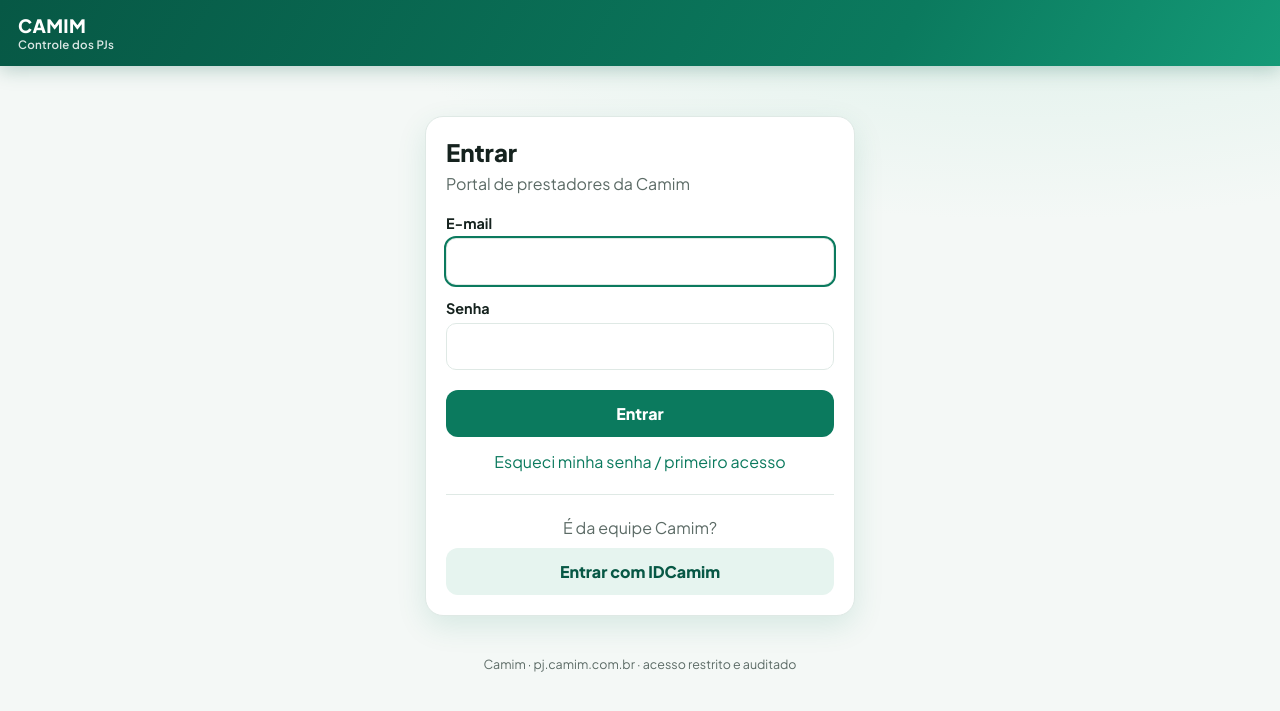
After one commit to mspcris/pj, a Django app: page /entrar/ in a window 1280 px wide. The commit adds this page. Shown: the top 711 px of the page. Run offline with Django 5.2, Linux system fonts and the light colour scheme.

Commit message:
Login por e-mail+senha para PJ sem idCamim (Guido/@gmail)
A tela /entrar/ vira a porta de entrada: e-mail+senha para PJ externo OU botao IDCamim para a equipe Camim. 1o acesso e 'esqueci a senha' usam o mesmo link de uso unico (token do Django). Convive com o SSO; os dois caminhos respeitam a mesma whitelist (UsuarioPermitido ativo). Corrige o acesso indo direto ao idCamim.

Co-Authored-By: Claude Opus 5 <noreply@anthropic.com>

```diff
--- a/core/urls.py
+++ b/core/urls.py
@@ -1,10 +1,17 @@
 from django.urls import path
 
-from . import api, views, views_painel
+from . import api, views, views_auth, views_painel
 
 urlpatterns = [
     path('', views.home, name='home'),
     path('sem-acesso/', views.sem_acesso, name='sem_acesso'),
+    # Login por e-mail+senha (PJ sem idCamim) — convive com o IDCamim.
+    path('entrar/', views_auth.entrar, name='entrar'),
+    path('sair/', views_auth.sair, name='sair'),
+    path('senha/recuperar/', views_auth.recuperar_senha,
+         name='recuperar_senha'),
+    path('senha/definir/<uidb64>/<token>/', views_auth.definir_senha,
+         name='definir_senha'),
     path('boleto/', views.anexar_boleto, name='anexar_boleto'),
     path('contratos/', views.contratos_postos, name='contratos_postos'),
     path('contratos/<int:posto_id>/', views.contratos_lista,
--- /dev/null
+++ b/core/views_auth.py
@@ -0,0 +1,155 @@
+"""Login por e-mail + senha para PJs SEM idCamim (ex.: quem só tem @gmail).
+
+Convive com o IDCamim: quem é da Camim continua entrando pelo SSO; os PJs
+externos entram por senha. Os dois caminhos respeitam a MESMA whitelist
+(UsuarioPermitido ativo) — senha certa sem linha ativa não entra em nada.
+
+O primeiro acesso e o "esqueci a senha" usam o MESMO link: um token de uso
+único gerado pelo Django (default_token_generator), que se invalida sozinho
+assim que a senha é definida (o hash muda).
+"""
+import logging
+
+from django.conf import settings
+from django.contrib.auth import authenticate, get_user_model
+from django.contrib.auth import login as auth_login
+from django.contrib.auth import logout as auth_logout
+from django.contrib.auth.decorators import login_required
+from django.contrib.auth.tokens import default_token_generator
+from django.core.mail import send_mail
+from django.shortcuts import redirect, render
+from django.urls import reverse
+from django.utils import timezone
+from django.utils.encoding import force_bytes, force_str
+from django.utils.http import urlsafe_base64_decode, urlsafe_base64_encode
+
+from .models import AuditLog, UsuarioPermitido
+
+log = logging.getLogger(__name__)
+_BACKEND = 'django.contrib.auth.backends.ModelBackend'
+SENHA_MIN = 8
+
+
+def _whitelist_ativa(email):
+    return UsuarioPermitido.objects.filter(email=email, ativo=True).first()
+
+
+def entrar(request):
+    """Tela única de entrada: e-mail + senha (PJ externo) OU botão IDCamim."""
+    if request.user.is_authenticated:
+        return redirect('home')
+    erro = ''
+    email = ''
+    if request.method == 'POST':
+        email = (request.POST.get('email') or '').strip().lower()
+        senha = request.POST.get('senha') or ''
+        up = _whitelist_ativa(email)
+        user = authenticate(request, username=email, password=senha)
+        if user is not None and up is not None:
+            auth_login(request, user, backend=_BACKEND)
+            up.ultimo_login = timezone.now()
+            up.save(update_fields=['ultimo_login'])
+            AuditLog.registrar(AuditLog.Evento.LOGIN_OK, request, ator=email,
+                               detalhe='login por senha')
+            return redirect('home')
+        AuditLog.registrar(AuditLog.Evento.LOGIN_NEGADO, request, ator=email,
+                           detalhe='senha incorreta ou fora da whitelist')
+        erro = ('E-mail ou senha incorretos. Se é seu primeiro acesso ou '
+                'esqueceu a senha, use "Esqueci minha senha" abaixo.')
+    return render(request, 'entrar.html', {'erro': erro, 'email': email})
+
+
+def sair(request):
+    """Logout simples (serve para senha e para IDCamim)."""
+    auth_logout(request)
+    return redirect('entrar')
+
+
+def disparar_link_senha(request, email, nome=''):
+    """Garante um usuário Django para o e-mail e manda o link de definir senha.
+    Usado pelo 'esqueci a senha' E pelo botão do admin em Usuários."""
+    User = get_user_model()
+    user = User.objects.filter(username=email).first() \
+        or User.objects.filter(email__iexact=email).first()
+    if user is None:
+        user = User.objects.create(username=email, email=email)
+        user.set_unusable_password()
+        user.save()
+    uid = urlsafe_base64_encode(force_bytes(user.pk))
+    token = default_token_generator.make_token(user)
+    link = request.build_absolute_uri(
+        reverse('definir_senha', args=[uid, token]))
+    ola = f'Olá, {nome.split()[0]}!' if nome else 'Olá!'
+    corpo = (
+        f'{ola}\n\n'
+        'Você está definindo a senha de acesso ao portal de prestadores da '
+        'Camim (controle de boletos/pagamentos).\n\n'
+        'Toque no link abaixo para criar sua senha (vale por tempo limitado '
+        'e só pode ser usado uma vez):\n\n'
+        f'{link}\n\n'
+        'Depois, é só entrar com seu e-mail e a senha que você criar, em:\n'
+        f'{request.build_absolute_uri(reverse("entrar"))}\n\n'
+        'Se você não pediu isto, ignore este e-mail — nada muda.\n\n'
+        '— Camim')
+    send_mail('Acesso ao portal de PJs da Camim — defina sua senha',
+              corpo, settings.DEFAULT_FROM_EMAIL, [email],
+              fail_silently=False)
+    AuditLog.registrar(AuditLog.Evento.STATUS, request, ator=email,
+                       detalhe='link de definição de senha enviado')
+
+
+def recuperar_senha(request):
+    """Pede o e-mail e manda o link — sem revelar se o e-mail existe."""
+    enviado = False
+    erro = ''
+    if request.method == 'POST':
+        email = (request.POST.get('email') or '').strip().lower()
+        up = _whitelist_ativa(email)
+        if up is not None:
+            try:
+                disparar_link_senha(request, email, up.nome)
+            except Exception as e:  # SMTP fora do ar, etc.
+                log.error('Falha ao enviar link de senha para %s: %s',
+                          email, e)
+                erro = ('Não consegui enviar o e-mail agora. Tente de novo '
+                        'em instantes ou fale com o Cristiano.')
+        # Mensagem idêntica exista ou não o e-mail (anti-enumeração).
+        enviado = not erro
+    return render(request, 'recuperar_senha.html',
+                  {'enviado': enviado, 'erro': erro})
+
+
+def definir_senha(request, uidb64, token):
+    """Valida o token do link e deixa a pessoa criar a senha."""
+    User = get_user_model()
+    try:
+        uid = force_str(urlsafe_base64_decode(uidb64))
+        user = User.objects.get(pk=uid)
+    except (TypeError, ValueError, OverflowError, User.DoesNotExist):
+        user = None
+    up = _whitelist_ativa(user.email.lower()) if user is not None else None
+    valido = (user is not None and up is not None
+              and default_token_generator.check_token(user, token))
+    if not valido:
+        return render(request, 'definir_senha.html', {'invalido': True})
+
+    erro = ''
+    if request.method == 'POST':
+        s1 = request.POST.get('senha1') or ''
+        s2 = request.POST.get('senha2') or ''
+        if len(s1) < SENHA_MIN:
+            erro = f'A senha precisa de pelo menos {SENHA_MIN} caracteres.'
+        elif s1 != s2:
+            erro = 'As duas senhas não conferem.'
+        else:
+            user.set_password(s1)
+            user.is_active = True
+            user.save()
+            up.ultimo_login = timezone.now()
+            up.save(update_fields=['ultimo_login'])
+            auth_login(request, user, backend=_BACKEND)
+            AuditLog.registrar(AuditLog.Evento.STATUS, request, ator=user.email,
+                               detalhe='senha definida/redefinida')
+            return redirect('home')
+    return render(request, 'definir_senha.html',
+                  {'valido': True, 'erro': erro, 'nome': up.nome})
--- a/templates/base.html
+++ b/templates/base.html
@@ -126,7 +126,7 @@ a.kpi:hover{border-color:var(--verde)}
     {% else %}
       <a href="{% url 'home' %}">Início</a>
     {% endif %}
-    <form method="post" action="{% url 'oidc_logout' %}" style="display:inline">
+    <form method="post" action="{% url 'sair' %}" style="display:inline">
       {% csrf_token %}
       <button class="btn mini claro" type="submit">Sair</button>
     </form>
--- /dev/null
+++ b/templates/entrar.html
@@ -0,0 +1,26 @@
+{% extends 'base.html' %}
+{% block title %}Entrar · Camim PJs{% endblock %}
+{% block conteudo %}
+<div class="card" style="max-width:430px;margin:28px auto">
+  <h1>Entrar</h1>
+  <p class="sub">Portal de prestadores da Camim</p>
+  {% if erro %}<div class="msg error">{{ erro }}</div>{% endif %}
+  <form method="post" action="{% url 'entrar' %}">
+    {% csrf_token %}
+    <label>E-mail</label>
+    <input name="email" type="email" required autofocus value="{{ email }}"
+           autocomplete="username"
+           style="width:100%;padding:12px;border:1px solid var(--linha);border-radius:10px;font-size:1rem">
+    <label>Senha</label>
+    <input name="senha" type="password" required autocomplete="current-password"
+           style="width:100%;padding:12px;border:1px solid var(--linha);border-radius:10px;font-size:1rem">
+    <button class="btn" style="width:100%;margin-top:20px">Entrar</button>
+  </form>
+  <p style="margin-top:14px;text-align:center">
+    <a href="{% url 'recuperar_senha' %}">Esqueci minha senha / primeiro acesso</a></p>
+  <hr style="border:0;border-top:1px solid var(--linha);margin:22px 0">
+  <p class="sub" style="text-align:center;margin-bottom:10px">É da equipe Camim?</p>
+  <a class="btn claro" style="width:100%;text-align:center"
+     href="{% url 'oidc_authentication_init' %}">Entrar com IDCamim</a>
+</div>
+{% endblock %}
--- a/templates/sem_acesso.html
+++ b/templates/sem_acesso.html
@@ -7,6 +7,6 @@
     Seu e-mail ainda não está cadastrado neste sistema.<br>
     Fale com o Cristiano (cristiano@camim.com.br) para liberar o acesso.
   </p>
-  <a class="btn" href="{% url 'oidc_authentication_init' %}">Tentar entrar de novo</a>
+  <a class="btn" href="{% url 'entrar' %}">Voltar para a tela de entrada</a>
 </div>
 {% endblock %}
```
Also changed, not shown: pj/settings.py (+6 -2 lines), templates/definir_senha.html (added, +31 -0 lines), templates/recuperar_senha.html (added, +25 -0 lines).
